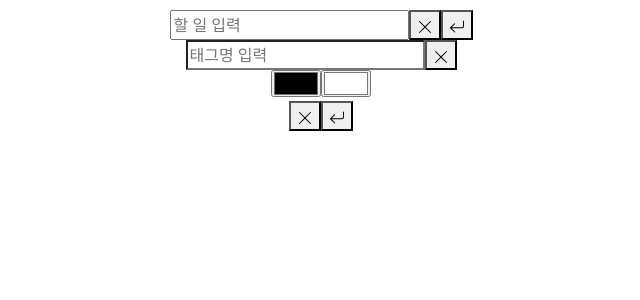
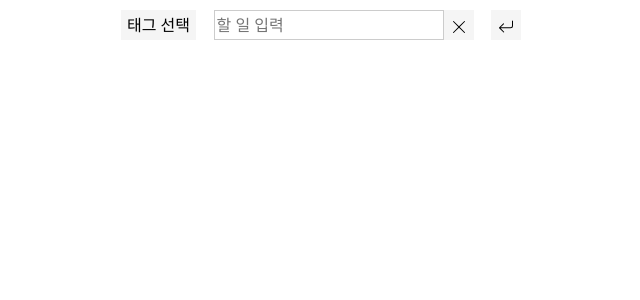
Before and after one commit to LeeYouHyeon/TodoList, a React (Create React App) app: page / in a window 1280 px wide. Shown: the top 300 px of the page, without its empty margins (319-959 px from the left). Built offline with nearby package versions, Linux system fonts and the light colour scheme.

Commit message:
할 일 등록, 태그 추가, 태그 등록 구현

```diff
--- a/src/App.js
+++ b/src/App.js
@@ -1,4 +1,3 @@
-import './css/reset.css';
 import './css/App.css';
 import Main from './components/Main';
 import { BrowserRouter, Route, Routes } from 'react-router-dom';
--- a/src/components/ChooseTags.jsx
+++ b/src/components/ChooseTags.jsx
@@ -1,29 +1,36 @@
-export default function ChooseTags({ tagList, selectedTags, toggleTag }) {
-  if (tagList) {
-    tagList = tagList.map(tag => (
-      <div className="tag">
-        <div className="text"
-          key={tag.id}
+import CreateTag from "./CreateTag";
+
+export default function ChooseTags({ display, tagDB, selectedTags, toggleTag, createTagKit }) {
+  if (!display) return;
+
+  return <div className="chooseTags">
+    {tagDB.length > 0 && <ul>{
+      tagDB.map(tag => (
+        <li className="tagLi"><div className="tagDiv"
           style={{
             color: tag.color,
-            backgroundColor: tag.backgroundColor
+            backgroundColor: tag.bgc
           }}>{tag.text}</div>
           <input type="checkbox"
-          key={tag.id}
             value={selectedTags.includes(tag.id)}
             onClick={() => {
               toggleTag(tag.id);
             }}
           />
+        </li>
+      ))
+    }</ul>}
+    {tagDB.length === 0 && (<div className="noTags">
+      <span>태그가 없습니다.</span>
+      <p>태그를 추가해보세요.</p>
     </div>
-    ));
-  } else {
-    tagList = (
-      <span>태그가 없습니다. 아래 버튼을 눌러 태그를 추가해보세요.</span>
-    )
-  }
-
-  return <div className="chooseTags">
-    {tagList}
+    )}
+    <CreateTag
+      text={createTagKit.text}
+      color={createTagKit.color}
+      bgc={createTagKit.bgc}
+      onChange={createTagKit.onChange}
+      onCancel={createTagKit.onCancel}
+      onCreate={createTagKit.onCreate} />
   </div>
 }
--- a/src/components/CreateTag.jsx
+++ b/src/components/CreateTag.jsx
@@ -4,33 +4,44 @@ import CreateBtn from "./buttons/CreateBtn";
 export default function CreateTag({ text, color, bgc, onChange, onCancel, onCreate }) {
   return (
     <div className="createTag">
-      <div className="inputTagText">
+      <table>
+        <tbody>
+          <tr>
+            <td colSpan={2}><div className="inputTagText">
               <input type="text"
                 name="inputTagText"
-          placeholder="태그명 입력"
+                placeholder="태그 추가"
                 value={text}
                 onChange={onChange}
                 style={{
                   color: color,
                   backgroundColor: bgc
                 }}
-        />
-        <CancelBtn onCancel={onCancel} />
-      </div>
-      <div className="colorInput">
+              /></div>
+            </td>
+          </tr>
+          <tr>
+            <td>
               <input type="color"
                 name="inputTagColor"
                 value={color}
-          onChange={onChange} />
+                onChange={onChange}
+                className="colorInput" />
+            </td>
+            <td>
               <input type="color"
                 name="inputTagBgc"
                 value={bgc}
-          onChange={onChange} />
-      </div>
-      <div className="buttons">
-        <CancelBtn onCancel={onCancel} />
-        <CreateBtn onCreate={onCreate} />
-      </div>
+                onChange={onChange}
+                className="colorInput" />
+            </td>
+          </tr>
+          <tr>
+            <td><CancelBtn onCancel={onCancel} /></td>
+            <td><CreateBtn onCreate={onCreate} /></td>
+          </tr>
+        </tbody>
+      </table>
     </div>
   );
 }
--- a/src/components/CreateTodo.jsx
+++ b/src/components/CreateTodo.jsx
@@ -1,17 +1,27 @@
 // import ChooseTags from "./ChooseTags";
 import CreateBtn from "./buttons/CreateBtn";
 import CancelBtn from "./buttons/CancelBtn";
+import ChooseTags from "./ChooseTags";
 
-export default function CreateTodo({ tags, texts, onCreate }) {
+export default function CreateTodo({ tags, createTagKit, inputText, onCreate, showTags, toggleShowTags }) {
   return <div className="createTodo">
+    <ChooseTags
+      display={showTags}
+      tagDB={tags.DB}
+      selectedTags={tags.tagList}
+      toggleTag={tags.toggleTag}
+      createTagKit={createTagKit} />
+    <button onClick={toggleShowTags}>태그 선택</button>
     {/* <ChooseTags/> */}
-    <input type="text"
-      name="inputTodoText"
-      placeholder="할 일 입력"
-      value={texts.value}
-      onChange={texts.onChange}
-    />
-    <CancelBtn onCancel={texts.onCancel}/>
+    <div className="input">
+      <input type="text"
+        name="inputTodoText"
+        placeholder="할 일 입력"
+        value={inputText.value}
+        onChange={inputText.onChange}
+      />
+      <CancelBtn onCancel={inputText.onCancel} />
+    </div>
     <CreateBtn onCreate={onCreate} />
   </div>
 };
--- a/src/components/Main.jsx
+++ b/src/components/Main.jsx
@@ -1,34 +1,13 @@
 import { useRef, useState } from "react";
 import CreateTodo from "./CreateTodo";
-import CreateTag from "./CreateTag";
+import TodoList from "./TodoList";
 
 export default function Main() {
-  class Tag {
-    constructor(text, color, bgc) {
-      this.id = nextTagId;
-      this.text = text;
-      this.color = color;
-      this.bgc = bgc;
-      nextTagId++;
-    }
-  }
-
-  class Todo {
-    constructor(text, tags) {
-      this.text = text;
-      this.tags = tags;
-      this.important = false;
-    }
-
-    toggleImportant() {
-      this.important = !this.important;
-    }
-  }
-
   /* DB : todos, tags */
   const [todoDB, setTodoDB] = useState([]);
   const [tagDB, setTagDB] = useState([]);
-  const nextTagId = useRef(1);
+  let nextTagId = useRef(1);
+  let nextTodoId = useRef(1);
 
   /* CreateTag ---------------------------------- */
   // 1. inputTag
@@ -40,11 +19,18 @@ export default function Main() {
 
   // 2. changeInputTag
   const onChangeInputTag = (e) => {
-    let key = {
-      'inputTagText': 'text',
-      'inputTagColor': 'color',
-      'inputTagBgc': 'bgc'
-    }[e.target.name];
+    // let key = {
+    //   'inputTagText': 'text',
+    //   'inputTagColor': 'color',
+    //   'inputTagBgc': 'bgc'
+    // }[e.target.name];
+    let key;
+    switch (e.target.name) {
+      case 'inputTagText': key = 'text'; break;
+      case 'inputTagColor': key = 'color'; break;
+      case 'inputTagBgc': key = 'bgc'; break;
+      default: ;
+    }
     setInputTag({
       ...inputTag,
       [key]: e.target.value
@@ -68,18 +54,47 @@ export default function Main() {
       }
     }
 
+    if (inputTag.text === '') return;
+
     setTagDB([
       ...tagDB,
-      new Tag(inputTag.text, inputTag.color, inputTag.bgc)
+      {
+        id: nextTagId.current,
+        text: inputTag.text,
+        color: inputTag.color,
+        bgc: inputTag.bgc
+      }
     ]);
+    nextTagId.current++;
 
     clearInputTag();
   }
+
+  const createTagKit = {
+    text: inputTag.text,
+    color: inputTag.color,
+    bgc: inputTag.bgc,
+    onChange: onChangeInputTag,
+    onCancel: clearInputTag,
+    onCreate: createTag
+  };
   /* -------------------------------------------- */
 
   /* CreateTodo --------------------------------- */
   // 1. chooseTags
   const [selected, setSelected] = useState([]);
+  const toggleSelected = (i) => {
+    if (selected.includes(i))
+      setSelected(selected.filter(
+        tag => tag.id !== i
+      ));
+    else setSelected([...selected, i]);
+  }
+  // 태그 선택항목을 보여줄지 말지 선택
+  const [showTags, setShowTags] = useState(false);
+  const toggleShowTags = () => {
+    setShowTags(a => !a);
+  }
 
   // 2. inputText
   const [inputText, setInputText] = useState('');
@@ -95,22 +110,35 @@ export default function Main() {
       }
     }
 
-    // todo 등록 : tag는 나중에 작업
+    if (inputText === '') return;
+
+    selected.sort();
+    // todo 등록
     setTodoDB([
-      ...todoDB,
-      new Todo(inputText, selected)
+      ...todoDB, {
+        id: nextTodoId.current,
+        text: inputText,
+        tags: [...selected],
+      }
     ]);
 
     // 입력 항목 초기화
     clearInputText();
-    clearInputTag();
     setSelected([]);
+    setShowTags(false);
+    nextTodoId.current++;
   }
   /* -------------------------------------------- */
 
   return <div className="main">
     <CreateTodo
-      texts={{
+      tags={{
+        DB: tagDB,
+        tagList: selected,
+        toggleTag: toggleSelected,
+      }}
+      createTagKit={createTagKit}
+      inputText={{
         value: inputText,
         onChange: (e) => {
           setInputText(e.target.value);
@@ -118,16 +146,10 @@ export default function Main() {
         onCancel: clearInputText
       }}
       onCreate={registerTodo}
-    />
-    <CreateTag
-      text={inputTag.text}
-      color={inputTag.color}
-      bgc={inputTag.bgc}
-      onChange={onChangeInputTag}
-      onCancel={clearInputTag}
-      onCreate={createTag}
+      showTags={showTags}
+      toggleShowTags={toggleShowTags}
     />
     {/* filter 부분 */}
-    {/* todos.map() */}
+    <TodoList todoDB={todoDB} tagDB={tagDB} />
   </div>
 };
--- /dev/null
+++ b/src/components/Todo.jsx
@@ -0,0 +1,24 @@
+export default function Todo({ todo, tagDB }) {
+  const tags = tagDB.filter(tag => todo.tags.includes(tag.id));
+
+  console.log(tags);
+  console.log(todo);
+
+  return <div className={`todo ${todo.id}`}
+    style={{
+      color: todo.color,
+      backgroundColor: todo.bgc
+    }}
+    key={todo.id}>
+    <div className="todoTags">{
+      tags.map(tag => <div className='todoTag' key={tag.id} style={{
+        color: tag.color,
+        backgroundColor: tag.bgc
+      }}>
+        {tag.text}
+      </div>)
+    }
+    </div>
+    <div className={`todoText todoText${todo.id}`}>{todo.text}</div>
+  </div>;
+};
--- /dev/null
+++ b/src/components/TodoList.jsx
@@ -0,0 +1,9 @@
+import Todo from "./Todo";
+
+export default function TodoList({ todoDB, tagDB }) {
+  return <div className="todoList">
+    {
+      todoDB.map(todo => <Todo todo={todo} tagDB={tagDB} />)
+    }
+  </div>
+}
--- a/src/css/App.css
+++ b/src/css/App.css
@@ -1,4 +1,117 @@
 .App {
   text-align: center;
+  margin: 10px auto 0;
+  width: 1200px;
+}
+
+ol, ul, li{
+  list-style: none;
+}
+
+button {
+  border: none;
+  background-color: rgba(0, 0, 0, 0.04);
+  min-width: 30px;
+  height: 30px;
+}
+
+input {
+  height: 30px;
+  box-sizing: border-box;
+
+  outline: none;
+  border: 1px solid rgba(0, 0, 0, 0.2);
+}
+
+.createTodo {
+  width: 400px;
+  margin: 0 auto;
+
+  display: flex;
+  justify-content: space-between;
+}
+.createTodo>.input{
+  display: flex;
+  align-items: center;
+}
+.createTodo>.input>input{
+  width: 230px;
+}
+
+.chooseTags {
+  position: absolute;
+  left: 500px;
+
+  width: 250px;
+  border: 1px solid rgba(0, 0, 0, 0.2);
+  padding: 20px 0;
+
+  box-sizing: border-box;
+}
+.chooseTags>ul{
+  padding: 0;
+}
+
+.createTag{
+  display: flex;
+  justify-content: center;
+}
+.createTag input{
+  margin-bottom: 10px;
+}
+
+.createTag .inputTagText input {
+  width: 200px;
+}
+.createTag .colorInput{
+  width: 100px;
+}
+
+.tagLi{
+  width: 240px;
+  display: flex;
+  justify-content: space-around;
+  align-items: center;
+  margin-bottom: 5px;
+}
+.tagDiv{
+  width: 130px;
+  height: 30px;
+  line-height: 30px;
+}
+.tagLi>input{
+  width: 24px;
+  height: 24px;
+}
+
+/* todoList */
+.todoList{
+  width: 400px;
+  margin: 0 auto;
+}
+.todo{
+  display: flex;
+  flex-direction: column;
+  justify-content: center;
+  align-items: center;
   margin-top: 10px;
 }
+.todoTags{
+  display: flex;
+  justify-content: left;
+  width: 400px;
+}
+.todoTag{
+  min-width: 70px;
+  border-top-right-radius: 5px;
+  border-top-left-radius: 5px;
+  border: 1px solid rgba(0, 0, 0, 0.15);
+}
+.todoText{
+  padding-left: 10px;
+  width: 400px;
+  text-align: left;
+  height: 40px;
+  line-height: 40px;
+  border: 1px solid rgba(0, 0, 0, 0.15);
+}
```
Lines whose indentation alone changed are shown as unchanged.
